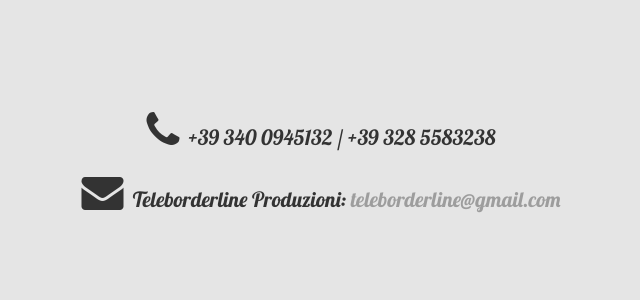
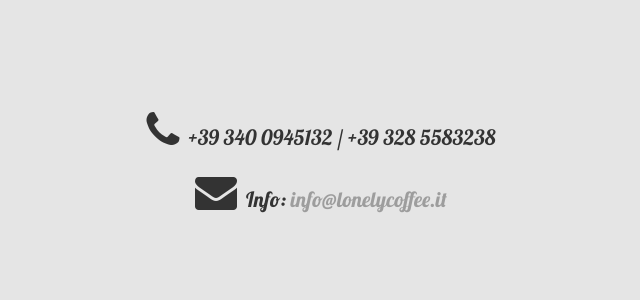
Before and after one commit to sbardascione/lonelycoffee, a PHP site: page /contatti in a window 1280 px wide. Shown: the part 51-351 px from the top of the page, without its empty margins (319-959 px from the left). Run offline with PHP 8.4, Linux system fonts and the light colour scheme; some libraries are stand-ins or nearby versions.

Commit message:
changing contacts info

```diff
--- a/contatti.php
+++ b/contatti.php
@@ -3,7 +3,7 @@
 			<i class="fa fa-phone fa-2x"></i>&nbsp;&nbsp;+39 340 0945132&nbsp;/&nbsp;+39 328 5583238
 		</span>
 		<span class="list-group-item">
-			<i class="fa fa-envelope fa-2x"></i>&nbsp;&nbsp;Teleborderline Produzioni: <a href="mailto:<teleborderline@gmail.com>">teleborderline@gmail.com</a>
+			<i class="fa fa-envelope fa-2x"></i>&nbsp;&nbsp;Info: <a href="mailto:<info@lonelycoffee.it>">info@lonelycoffee.it</a>
 		</span>
 
 	</div>
```
